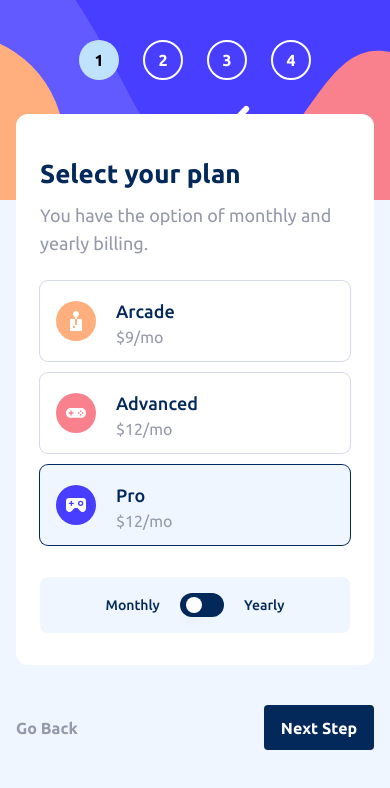
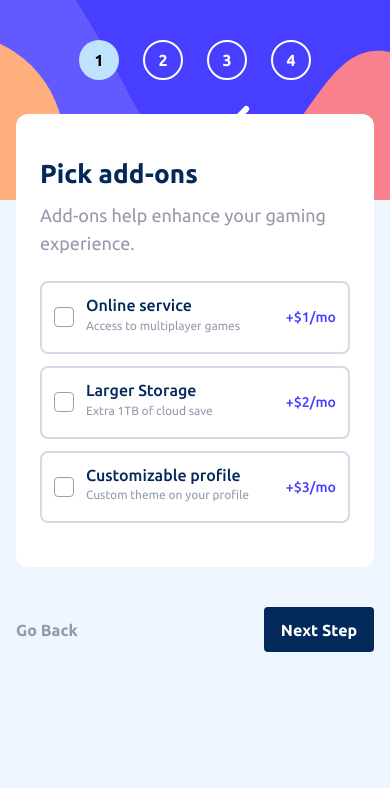
Before and after one commit to FesoQue/Advance-Multi-Step-Form, a Next.js app: page / in a window 390 px wide. Shown: the top 788 px of the page. Built offline with nearby package versions, Linux system fonts and the light colour scheme.

Commit message:
feat(addons): mobile design done/add event handler

```diff
--- a/components/Addons.tsx
+++ b/components/Addons.tsx
@@ -1,7 +1,15 @@
 "use client";
-import { useEffect } from "react";
+import { useEffect, useState } from "react";
+import { Label } from "./ui/label";
+import { Checkbox } from "./ui/checkbox";
 
 const Addons = () => {
+  const [checked, setChecked] = useState(false);
+
+  const handleCheckChange = () => {
+    setChecked((prev) => !prev);
+  };
+
   useEffect(() => {
     window.scroll(0, 0);
   }, []);
@@ -14,6 +22,63 @@ const Addons = () => {
       <p className="mb-6 text-lg text-cool-gray">
         Add-ons help enhance your gaming experience.
       </p>
+
+      <div className="mb-3 flex items-center justify-between rounded-lg border-2 border-light-gray px-3 py-4">
+        <div className="flex items-center">
+          <Checkbox
+            className="mr-3"
+            checked={checked}
+            id="online-service"
+            onCheckedChange={handleCheckChange}
+          />
+          <div className="">
+            <Label
+              htmlFor="online-service"
+              className="block text-base font-medium leading-[.8] text-marine-blue"
+            >
+              Online service
+            </Label>
+            <span className="text-[12px] text-cool-gray">
+              Access to multiplayer games
+            </span>
+          </div>
+        </div>
+        <span className="text-sm font-medium text-purplish-blue">+$1/mo</span>
+      </div>
+      <div className="mb-3 flex items-center justify-between rounded-lg border-2 border-light-gray px-3 py-4">
+        <div className="flex items-center">
+          <Checkbox className="mr-3" id="storage" />
+          <div className="">
+            <Label
+              htmlFor="storage"
+              className="block text-base font-medium leading-[.8] text-marine-blue"
+            >
+              Larger Storage
+            </Label>
+            <span className="text-[12px] text-cool-gray">
+              Extra 1TB of cloud save
+            </span>
+          </div>
+        </div>
+        <span className="text-sm font-medium text-purplish-blue">+$2/mo</span>
+      </div>
+      <div className="mb-3 flex items-center justify-between rounded-lg border-2 border-light-gray px-3 py-4">
+        <div className="flex items-center">
+          <Checkbox className="mr-3" id="custom-profile" />
+          <div className="">
+            <Label
+              htmlFor="custom-profile"
+              className="block text-base font-medium leading-[.8] text-marine-blue"
+            >
+              Customizable profile
+            </Label>
+            <span className="text-[12px] text-cool-gray">
+              Custom theme on your profile
+            </span>
+          </div>
+        </div>
+        <span className="text-sm font-medium text-purplish-blue">+$3/mo</span>
+      </div>
     </div>
   );
 };
--- a/components/PricingPlan.tsx
+++ /dev/null
@@ -1,70 +0,0 @@
-import React, { useEffect, useState } from "react";
-import Image from "next/image";
-
-const PricingPlan = () => {
-  useEffect(() => {
-    window.scroll(0, 0);
-  }, []);
-
-  return (
-    <div>
-      <h1 className="mb-2 text-[26px] font-bold text-marine-blue ">
-        Select your plan
-      </h1>
-      <p className="mb-6 text-lg text-cool-gray">
-        You have the option of monthly and yearly billing.
-      </p>
-
-      <div className="mb-6">
-        <div className="relative mb-3 flex items-center rounded-lg border-2 border-light-gray px-4 py-3">
-          <Image
-            src={"/assets/images/icon-arcade.svg"}
-            alt="arcade"
-            width={40}
-            height={40}
-            className="mr-5"
-          />
-          <div>
-            <p className="text-lg font-medium text-marine-blue">Arcade</p>
-            <span className="text-cool-gray">$9/mo</span>
-          </div>
-        </div>
-        <div className="relative mb-3 flex items-center rounded-lg border-2 border-light-gray px-4 py-3">
-          <Image
-            src={"/assets/images/icon-advanced.svg"}
-            alt="advanced"
-            width={40}
-            height={40}
-            className="mr-5"
-          />
-          <div>
-            <p className="text-lg font-medium text-marine-blue">Advanced</p>
-            <span className="text-cool-gray">$12/mo</span>
-          </div>
-        </div>
-
-        <div className="mb-3 flex items-center rounded-lg border-2 border-light-gray px-4 py-3">
-          <Image
-            src={"/assets/images/icon-pro.svg"}
-            alt="pro"
-            width={40}
-            height={40}
-            className="mr-5"
-          />
-          <div>
-            <p className="text-lg font-medium text-marine-blue">Pro</p>
-            <span className="text-cool-gray">$15/mo</span>
-          </div>
-        </div>
-      </div>
-
-      <div className="flex justify-center space-x-3 rounded-lg bg-magnolia py-3">
-        <p className="font-medium text-cool-gray">Monthly</p>
-        <input type="checkbox" name="" id="" />
-        <p className="font-medium text-cool-gray">Yearly</p>
-      </div>
-    </div>
-  );
-};
-
-export default PricingPlan;
--- a/components/ui/checkbox.tsx
+++ b/components/ui/checkbox.tsx
@@ -12,15 +12,17 @@ const Checkbox = React.forwardRef<
   <CheckboxPrimitive.Root
     ref={ref}
     className={cn(
-      "peer h-4 w-4 shrink-0 rounded-sm border border-slate-300 focus:outline-none focus:ring-2 focus:ring-slate-400 focus:ring-offset-2 disabled:cursor-not-allowed disabled:opacity-50 dark:border-slate-700 dark:text-slate-50 dark:focus:ring-slate-400 dark:focus:ring-offset-slate-900",
+      "peer h-5 w-5 shrink-0 rounded border border-slate-400 focus:outline-none focus:ring-offset-2 disabled:cursor-not-allowed disabled:opacity-50 dark:border-slate-700 dark:text-slate-50 dark:focus:ring-slate-400 dark:focus:ring-offset-slate-900",
       className
     )}
     {...props}
   >
     <CheckboxPrimitive.Indicator
-      className={cn("flex items-center justify-center")}
+      className={cn(
+        "flex h-full w-full items-center justify-center rounded bg-purplish-blue"
+      )}
     >
-      <Check className="h-4 w-4" />
+      <Check className="h-4 w-4" color="white" />
     </CheckboxPrimitive.Indicator>
   </CheckboxPrimitive.Root>
 ));
--- a/src/app/page.tsx
+++ b/src/app/page.tsx
@@ -2,9 +2,8 @@
 
 import Nav from "../../components/Nav";
 import PersonalInfo from "../../components/PersonalInfo";
-import PricingPlan from "../../components/PricingPlan";
+import BillingPlan from "../../components/BillingPlan";
 import Addons from "../../components/Addons";
-import BillingPlan from "../../components/BillingPlan";
 
 export default function Home() {
   return (
@@ -13,9 +12,8 @@ export default function Home() {
       <div className="-mt-[86px] px-4 pb-10">
         <section className="rounded-xl bg-white px-6 pb-8 pt-10">
           {/* <PersonalInfo /> */}
-          <BillingPlan />
-          {/* <PricingPlan /> */}
-          {/* <Addons /> */}
+          {/* <BillingPlan /> */}
+          <Addons />
         </section>
         <div className="mt-10 flex items-center justify-between">
           <button className="font-semibold text-cool-gray">Go Back</button>
```
